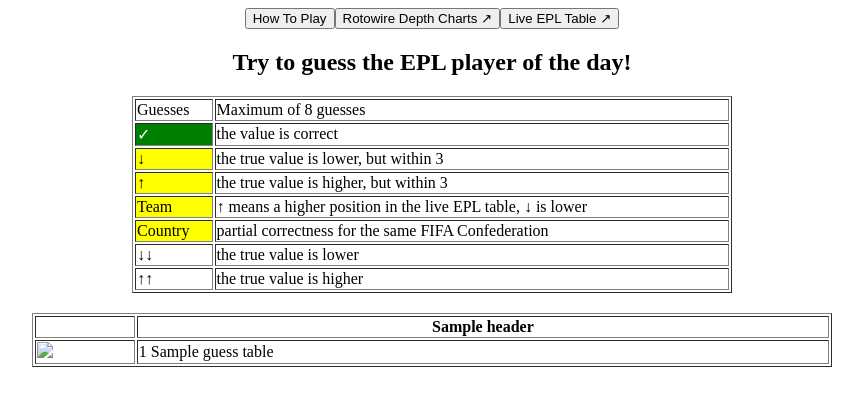
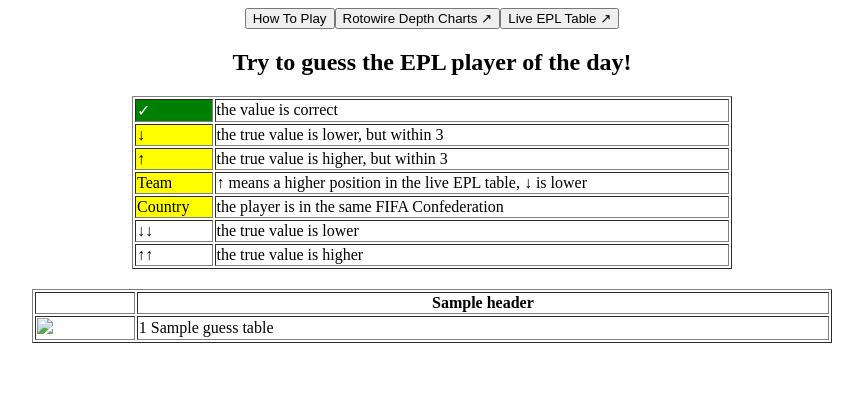
Before and after one commit to noahliebs/daily-epl, a Flask app: template templates/game.html in a window 1280 px wide, after a click on "How To Play". Shown: the top 406 px of the page, without its empty margins (208-1071 px from the left). Run offline with Flask 2, Linux system fonts and the light colour scheme; the template is opened without the code that fills it: most values are stand-ins (such as "Sample title", 1, 10 or a date in 2020); some libraries are stand-ins or nearby versions.

Commit message:
Add files via upload

```diff
--- a/templates/base.html
+++ b/templates/base.html
@@ -18,10 +18,6 @@
     <div id = "instructions" style="display:none;">
         <h2 style="text-align: center;">Try to guess the EPL player of the day!</h2>
         <table border="1" width="600px" style="margin: 0 auto; margin-left:auto;margin-right:auto;"  >
-       		<tr>
-                <td>Guesses</td>
-                <td>Maximum of 8 guesses</td>
-            </tr>
             <tr>
                 <td style="background-color:green; color:white;">✓</td>
                 <td>the value is correct</td>
@@ -40,7 +36,7 @@
             </tr>
             <tr>
                 <td style="background-color:yellow;color:black;">Country</td>
-                <td>partial correctness for the same FIFA Confederation</td>
+                <td>the player is in the same FIFA Confederation</td>
             </tr>
             <tr>
                 <td>↓↓</td>
```
